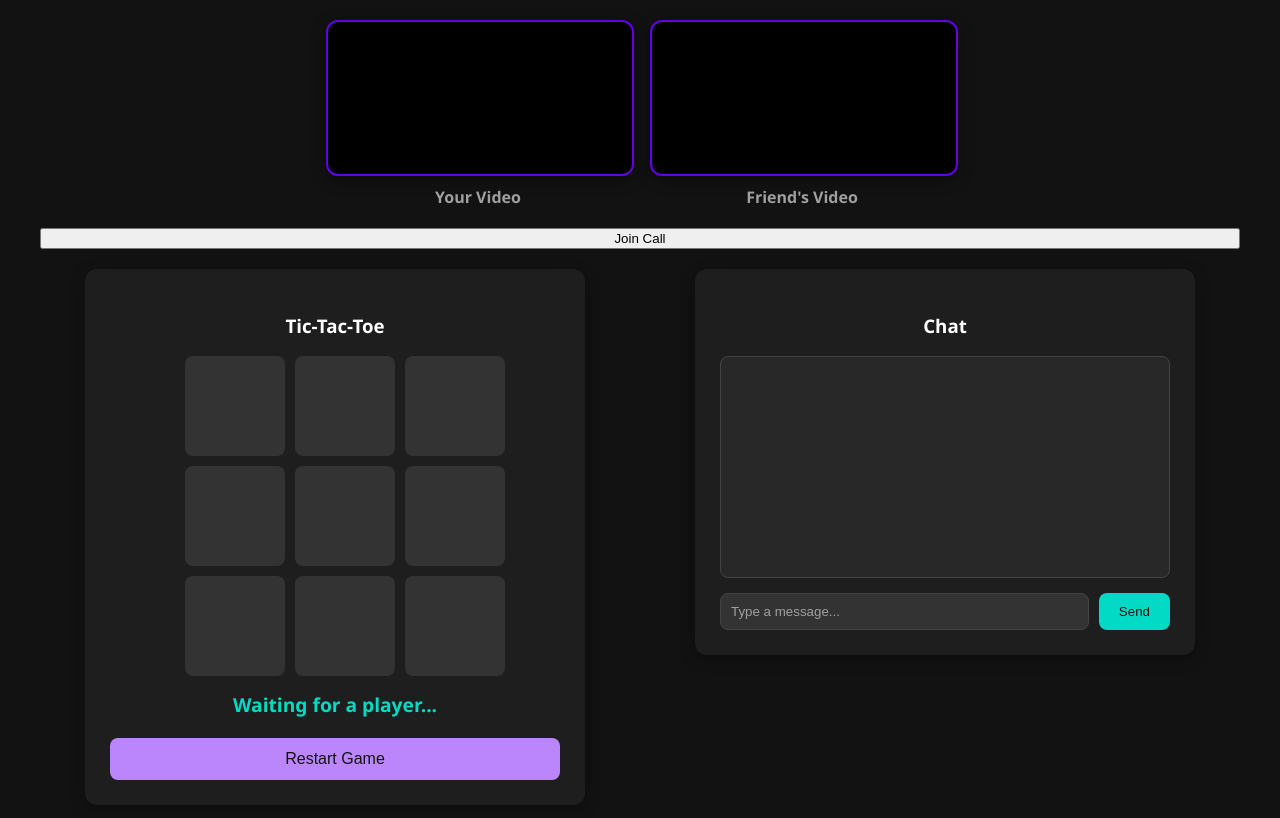
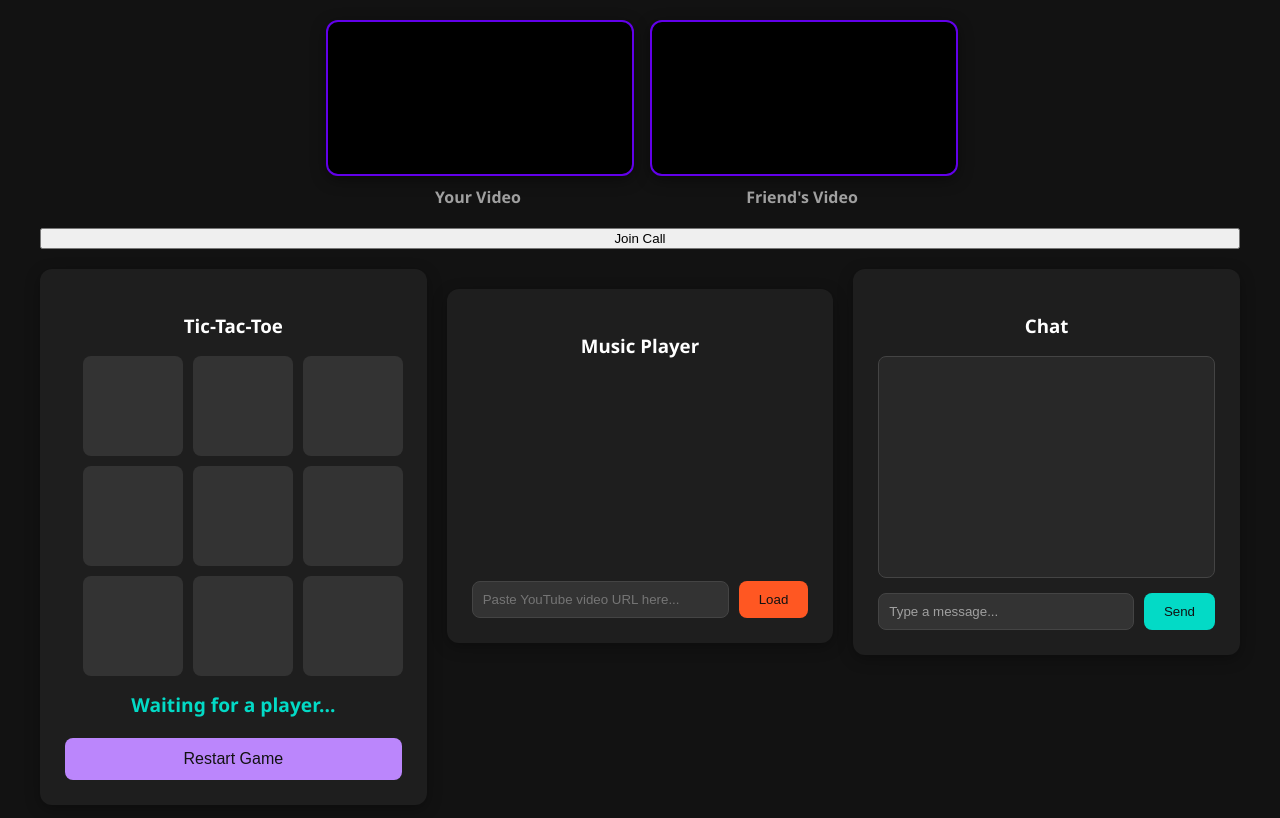
Before and after one commit to Ni3orNitin/webrtc-ttt, a website: page public/index.html in a window 1280 px wide. Shown: the part 106-924 px from the top of the page. Drawn offline with Linux system fonts and the light colour scheme.

Commit message:
youtube embbeded

```diff
--- a/public/index.html
+++ b/public/index.html
@@ -41,6 +41,15 @@
                 <button id="restartBtn">Restart Game</button>
             </div>
 
+            <div class="youtube-section">
+              <h3>Music Player</h3>
+              <div id="youtube-player"></div>
+              <div class="youtube-controls">
+                <input type="text" id="youtubeInput" placeholder="Paste YouTube video URL here...">
+                <button id="loadBtn">Load</button>
+              </div>
+            </div>
+
             <div class="chat-section">
                 <h3>Chat</h3>
                 <div id="chatMessages"></div>
--- a/public/script.js
+++ b/public/script.js
@@ -251,3 +251,50 @@ sendBtn.addEventListener("click", () => {
   signalingSocket.send(JSON.stringify({ type: "chat", message: msg }));
   chatInput.value = "";
 });
+
+
+// Add this code block to the end of your script.js file.
+
+// ==========================
+// 🎵 YouTube Music Player
+// ==========================
+let player;
+const youtubeInput = document.getElementById("youtubeInput");
+const loadBtn = document.getElementById("loadBtn");
+
+// 1. Asynchronously load the YouTube IFrame Player API code.
+const tag = document.createElement('script');
+tag.src = "https://www.youtube.com/iframe_api";
+const firstScriptTag = document.getElementsByTagName('script')[0];
+firstScriptTag.parentNode.insertBefore(tag, firstScriptTag);
+
+// 2. The API will call this function when the API code downloads.
+window.onYouTubeIframeAPIReady = function() {
+    // Create the video player after the API is ready
+    player = new YT.Player('youtube-player', {
+        height: '390',
+        width: '640',
+        videoId: 'dQw4w9WgXcQ', // Default video ID
+        playerVars: {
+            'playsinline': 1
+        },
+    });
+};
+
+// 3. Function to extract the YouTube video ID from a URL
+function getYouTubeVideoId(url) {
+    const regExp = /^.*(youtu.be\/|v\/|u\/\w\/|embed\/|watch\?v=|&v=)([^#&?]*).*/;
+    const match = url.match(regExp);
+    return (match && match[2].length === 11) ? match[2] : null;
+}
+
+// 4. Load video when the button is clicked
+loadBtn.addEventListener('click', () => {
+    const url = youtubeInput.value;
+    const videoId = getYouTubeVideoId(url);
+    if (videoId && player) {
+        player.loadVideoById(videoId);
+    } else {
+        alert("Please enter a valid YouTube URL.");
+    }
+});
--- a/public/style.css
+++ b/public/style.css
@@ -181,3 +181,49 @@ video {
 #sendBtn:hover {
     background-color: #02a899;
 }
+
+
+/* Add this to your style.css */
+.youtube-section {
+    background: #1e1e1e;
+    padding: 25px;
+    border-radius: 12px;
+    box-shadow: 0 4px 15px rgba(0, 0, 0, 0.3);
+    width: 100%;
+    max-width: 450px;
+    margin-top: 20px;
+}
+
+.youtube-controls {
+    display: flex;
+    gap: 10px;
+    margin-top: 15px;
+}
+
+#youtubeInput {
+    flex-grow: 1;
+    padding: 10px;
+    border: 1px solid #444;
+    border-radius: 8px;
+    background: #333;
+    color: #e0e0e0;
+}
+
+#loadBtn {
+    padding: 10px 20px;
+    background-color: #ff5722; /* A new color to distinguish */
+    color: #121212;
+    border: none;
+    border-radius: 8px;
+    cursor: pointer;
+    transition: background-color 0.2s ease;
+}
+
+#loadBtn:hover {
+    background-color: #e64a19;
+}
+
+#youtube-player {
+    width: 100%;
+    aspect-ratio: 16 / 9; /* Ensures the player is a standard video size */
+}
```
